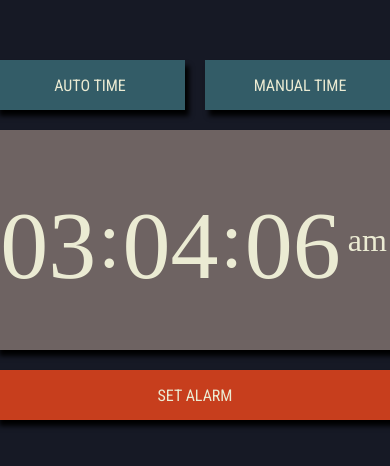
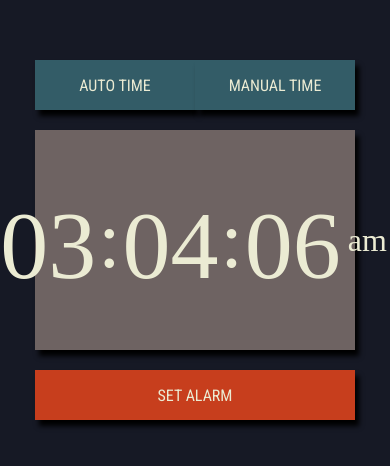
Before and after one commit to sultan-ullah/angularm-clock, an Angular app: page / in a window 390 px wide. Shown: the part 182-648 px from the top of the page. Built offline with nearby package versions, Linux system fonts and the light colour scheme; a web font is replaced by a local one.

Commit message:
Disabled scrolling on mobile browsers

```diff
--- a/src/app/clock/clock.component.css
+++ b/src/app/clock/clock.component.css
@@ -7,7 +7,7 @@
 }
 
 .time-container {
-    width: 400px;
+    width: 320px;
     display: flex;
     justify-content: center;
     align-items: center;
@@ -34,7 +34,7 @@
 .top-btn-group {
     display: flex;
     flex-direction: row;
-    width: 400px;
+    width: 320px;
     justify-content: space-between;
     margin-bottom: 20px;
     user-select: none;
@@ -47,7 +47,7 @@
 }
 
 .bottom-btn {
-    width: 400px;
+    width: 320px;
     height: 50px;
     margin-top: 20px;
     background: #C73E1D;
--- a/src/index.html
+++ b/src/index.html
@@ -2,8 +2,11 @@
 <html lang="en">
 <head>
   <meta charset="utf-8">
+  <meta content='width=device-width; initial-scale=1.0; maximum-scale=1.0; user-scalable=0;' name='viewport' />
+  <meta name="viewport" content="width=device-width" />
   <title>AngularmClock</title>
   <base href="/">
+
   <link href="https://fonts.googleapis.com/css?family=ZCOOL+QingKe+HuangYou" rel="stylesheet">
   <link rel="stylesheet" href="https://use.fontawesome.com/releases/v5.7.2/css/all.css" integrity="sha384-fnmOCqbTlWIlj8LyTjo7mOUStjsKC4pOpQbqyi7RrhN7udi9RwhKkMHpvLbHG9Sr" crossorigin="anonymous">
   <link href="https://fonts.googleapis.com/css?family=Roboto+Condensed" rel="stylesheet">
--- a/src/styles.css
+++ b/src/styles.css
@@ -1,6 +1,6 @@
 /* You can add global styles to this file, and also import other style files */
-html {
-    overflow: hidden;
+html, body {
+    overflow-x: hidden;
 }
 
 body {
@@ -13,4 +13,5 @@
     justify-content: center;
     align-items: center;
     flex-direction: column;
+    position: relative;
 }
```
Also changed, not shown: 5 other files (tests, documents, lock files or other folders).
